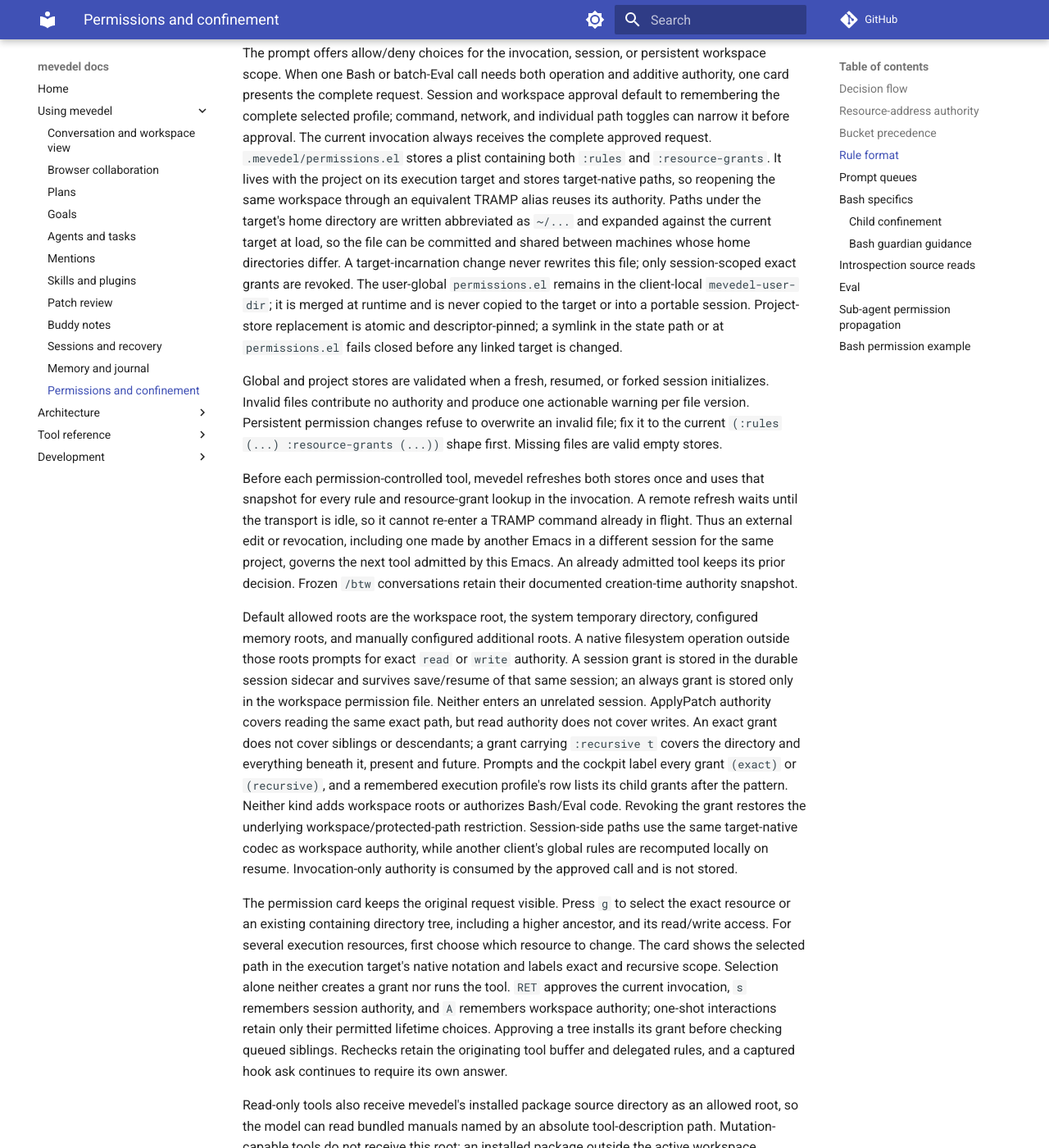
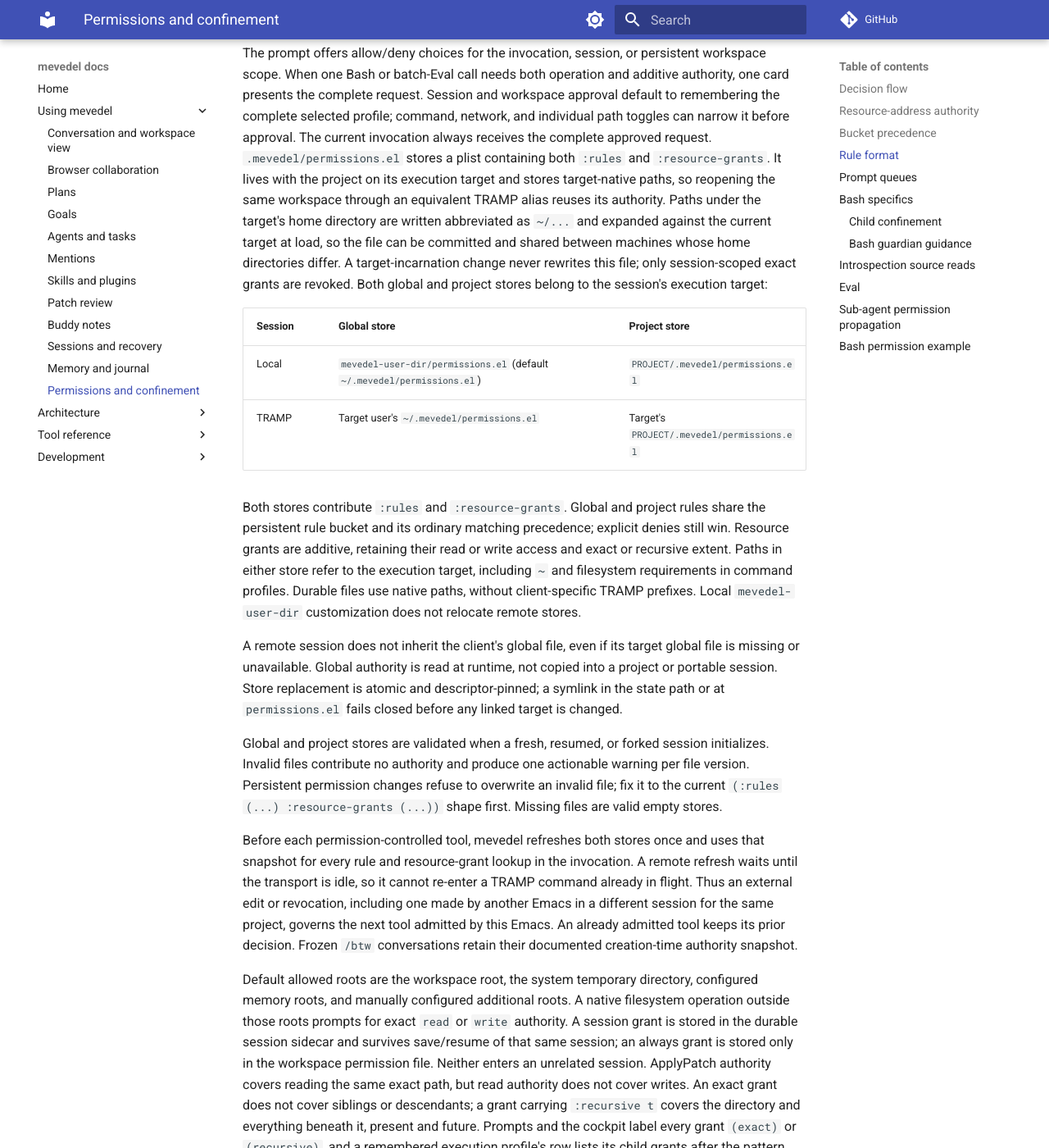
Before and after one commit to FrauH0lle/mevedel, an MkDocs documentation site: the page built from docs/permissions.md, in a window 1280 px wide and 1400 px high, scrolled down 5905 px. Shown: the whole window at 82% size. Built offline with MkDocs 1.6.1 and Material for MkDocs 9.7.7, drawn with Linux system fonts in a browser that asks for light colours; comment, search, counter and statistics services are not loaded; some of the changed text lies outside the part shown.

Commit message:
fix(permissions)!: Load global authority from the execution target
Use the target user's global store alongside its project store for both
operation rules and resource grants. Preserve each source in the cockpit
so revocation changes only the selected store.

* mevedel-permission-persistence.el (mevedel-permission-persistence-file)
(mevedel-permission-persistent-authority): Resolve explicit global and
workspace scopes on the execution target with the same portable codec.
(mevedel-permission-persistence-load-resource-grants): Merge both scopes.
(mevedel-permission-persistence-refresh): Preserve the owner buffer across
deferred refresh and settle failures through the caller's error callback.
(mevedel-permission-persistence-editable-store): Reread before edits and
reject busy targets.
(mevedel-permission-persistence-write-store): Reject queued publication
before reporting success.

* mevedel-permissions-list.el: Show global rows, counts, backing files,
and revoke each persistent scope through the owning session buffer.

* mevedel-tool-permission.el: Report refresh errors through tool failure.
* mevedel-structs.el (mevedel-user-dir): Document remote store ownership.
* docs/permissions.md: Describe both target stores and scoped revocation.
* docs/adr/0096-bind-each-session-to-one-execution-target.md: Record the
replacement of client-global authority with target-global authority.

* test/test-mevedel-permission-persistence.el:
* test/test-mevedel-permissions-list.el:
* test/test-mevedel-tool-permission.el:
* test/test-mevedel-tool-exec-permission.el:
* test/test-mevedel-execution-remote.el: Cover merged authority, target
paths, refresh, source revocation, failure handling, SSH, and Podman.
* test/test-mevedel-data-owner-load.el: Pass the explicit store scope.
* test/test-mevedel-pipeline.el:
* test/test-mevedel-session-persistence.el: Probe remote fixture targets.
* test/test-mevedel-session-owner-load.el: Expose the isolated gptel
dependency to the cold subprocess, as other cold-load tests do.

Validation: Full isolated ERT suite: 7,936 passed, 19 conditional skips,
zero failures. Remote acceptance: 28 passed, 4 conditional skips,
including global permission loading and revocation over SSH and Podman.
All 199 Lisp files compile without warnings.

BREAKING CHANGE: Remote sessions no longer inherit client-global
permissions. Both stores now activate standalone resource grants on
their owning target; existing permissions are not copied or migrated.

```diff
--- a/docs/permissions.md
+++ b/docs/permissions.md
@@ -230,9 +230,25 @@ TRAMP alias reuses its authority. Paths under the target's home directory are
 written abbreviated as `~/...` and expanded against the current target at
 load, so the file can be committed and shared between machines whose home
 directories differ. A target-incarnation change never rewrites this file; only
-session-scoped exact grants are revoked. The user-global `permissions.el` remains in
-the client-local `mevedel-user-dir`; it is merged at runtime and is never copied
-to the target or into a portable session. Project-store replacement is atomic
+session-scoped exact grants are revoked. Both global and project stores belong
+to the session's execution target:
+
+| Session | Global store | Project store |
+| --- | --- | --- |
+| Local | `mevedel-user-dir/permissions.el` (default `~/.mevedel/permissions.el`) | `PROJECT/.mevedel/permissions.el` |
+| TRAMP | Target user's `~/.mevedel/permissions.el` | Target's `PROJECT/.mevedel/permissions.el` |
+
+Both stores contribute `:rules` and `:resource-grants`. Global and project
+rules share the persistent rule bucket and its ordinary matching precedence;
+explicit denies still win. Resource grants are additive, retaining their read
+or write access and exact or recursive extent. Paths in either store refer to
+the execution target, including `~` and filesystem requirements in command
+profiles. Durable files use native paths, without client-specific TRAMP prefixes.
+Local `mevedel-user-dir` customization does not relocate remote stores.
+
+A remote session does not inherit the client's global file, even if its target
+global file is missing or unavailable. Global authority is read at runtime,
+not copied into a project or portable session. Store replacement is atomic
 and descriptor-pinned; a symlink in the state path or at `permissions.el`
 fails closed before any linked target is changed.
 
@@ -266,10 +282,18 @@ and a remembered execution profile's row lists its child grants after the
 pattern. Neither kind
 adds workspace roots or authorizes Bash/Eval code. Revoking the grant restores
 the underlying
-workspace/protected-path restriction. Session-side paths use the same
-target-native codec as workspace authority, while another client's global
-rules are recomputed locally on resume. Invocation-only authority is consumed
+workspace/protected-path restriction unless another entry still grants access.
+Session-side paths use the same target-native codec as persistent authority;
+resume reloads the target's global and project stores. Invocation-only authority is consumed
 by the approved call and is not stored.
+
+The permissions cockpit shows `session`, `workspace`, and `global` entries,
+including their backing store in the details. Refresh reads current stores.
+Revoking a global entry edits the target user's global file and affects every
+project using it; revoking a workspace entry edits only that project's file.
+Identical entries in different scopes remain separate and independently
+revocable. Global entries are authored explicitly: prompt-based remembering
+continues to write only session or workspace authority.
 
 The permission card keeps the original request visible. Press `g` to select
 the exact resource or an existing containing directory tree, including a higher
```
Also changed, not shown: docs/adr/0096-bind-each-session-to-one-execution-target.md (+21 -0 lines), 13 other files.
